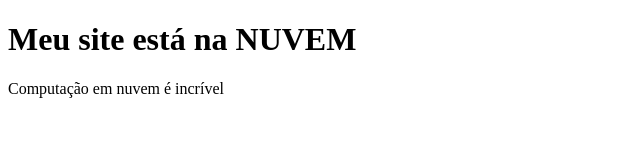
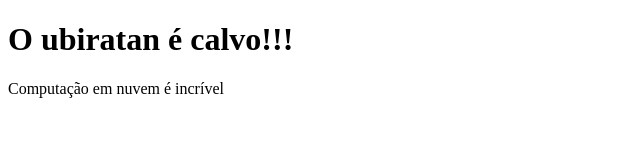
Before and after one commit to Jiako7/aula-nuvem, a plain HTML site: page index.html in a window 1280 px wide. Shown: the whole page, without its empty margins (0-640 px from the left). Drawn offline with Linux system fonts and the light colour scheme.

Commit message:
Change heading text in index.html

```diff
--- a/index.html
+++ b/index.html
@@ -7,7 +7,7 @@
 </head>
 <body>
 
-  <h1>Meu site está na NUVEM</h1>
+  <h1>O ubiratan é calvo!!!</h1>
   <P>Computação em nuvem é incrível</P>
 </body>
 </html>
```
